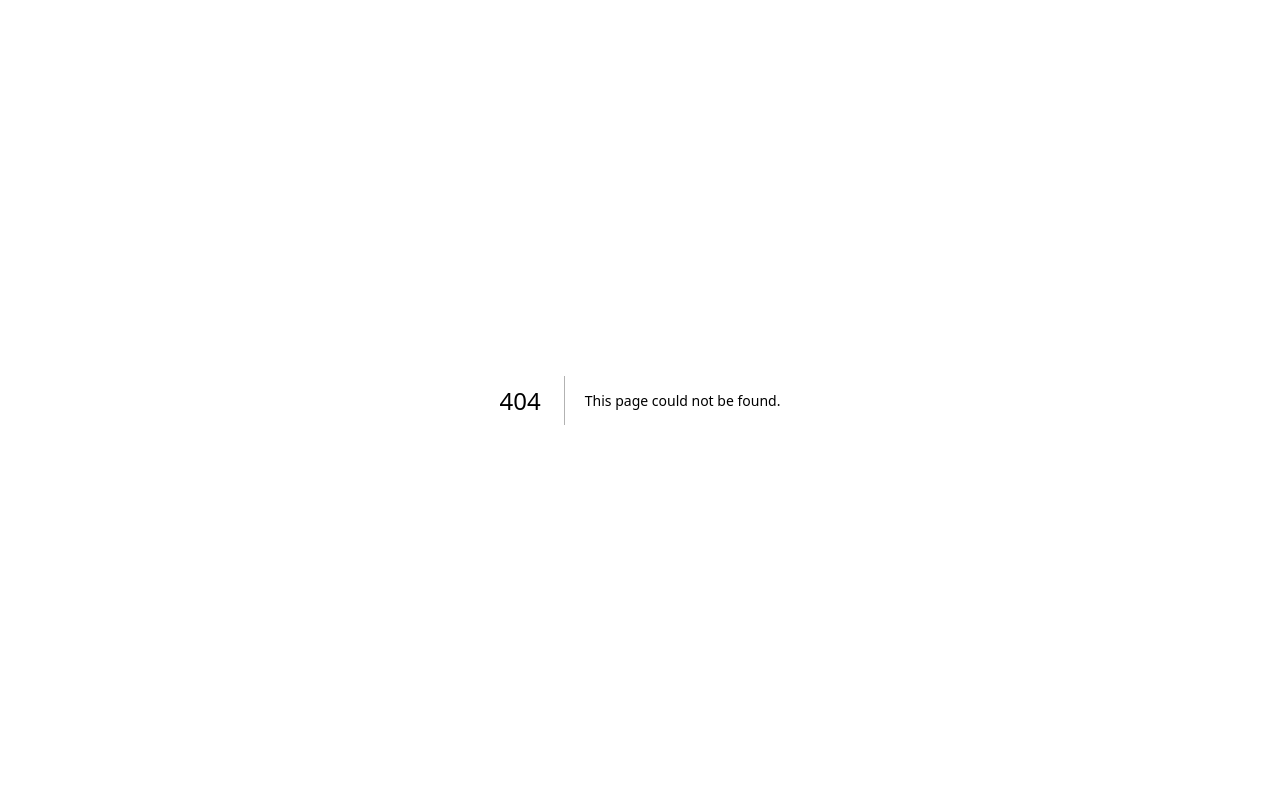
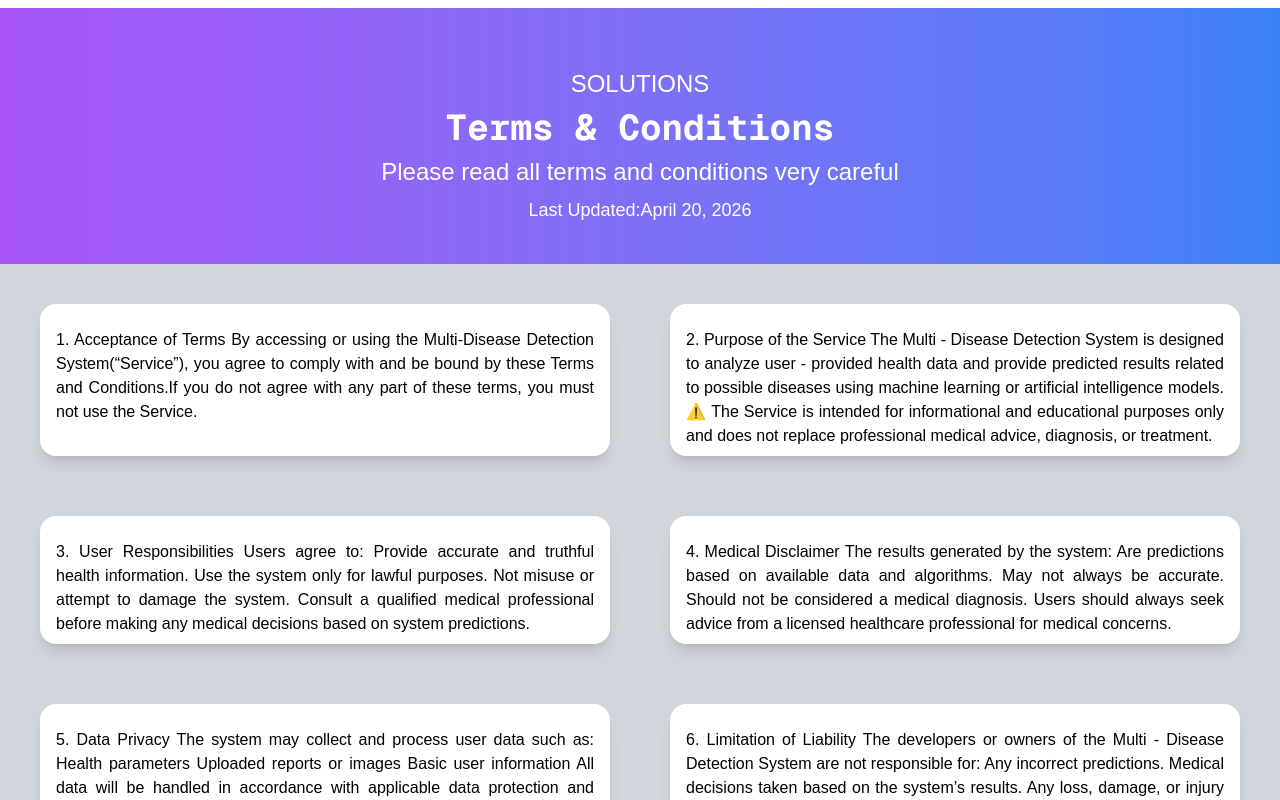
Before and after one commit to rajritik4041/Unvision, a Next.js app in the folder form_detect/frontend/: page /profile/policy in a window 1280 px wide. Before the commit this address had no page. Shown: the top 800 px of the page. Built offline with nearby package versions, Linux system fonts and the light colour scheme.

Commit message:
policy page

```diff
--- a/form_detect/frontend/src/app/(components)/profile/g/page.tsx
+++ b/form_detect/frontend/src/app/(components)/profile/g/page.tsx
@@ -6,27 +6,26 @@ import React from "react"
 export default function Profile() {
   const router = useRouter();
   return (
-    <div className="p-4 justify-items-center items-start grid grid-cols-1  md:grid-cols-3 lg:grid-cols-4 gap-10 h-full  bg-blue-400 ">
+    <div className=" h-screen bg-gradient-to-r from-sky-200 to-emerald-200 justify-center">
+      <h1 className="text-[40px] font-bold text-white mb-6 justify-items-center text-center pt-5 bg-cyan-800">Feature & Benefits</h1>
+      <div className="p-4 justify-items-center items-start grid grid-cols-1 h-fit   md:grid-cols-3 lg:grid-cols-4 gap-10 bg-gradient-to-r from-sky-200 to-emerald-200">
 
 
 
-      <div className=" md:h-20 w-20 sm:h-40"><img className="hover:scale-110 transition" src="https://cdn.iconsax.io/icons/free/rounded/business/bold/personalcard_user-profile-contact-information-id-card-temp.webp" alt="" />
-
-
-        <div className="place-items-center gap-2 p-5 m-2 sm:text-lg md:text-xl  font-semibold font-serif text-white  hover:scale-110 transition">
-          <h2 className="text-white hover:bg-blue-500">" Dectect Early.Act Smart.Live Better "</h2>
+        <div className=" w-full h-full pt-8 justify-items-center hover:scale-110 transition text-white hover:bg-blue-500 text-justify bg-lime-400 ">
+          <img src="https://cdn.iconsax.io/icons/free/rounded/business/bold/personalcard_user-profile-contact-information-id-card-temp.webp" alt="" />
+          <div className="place-items-center gap-2 p-5 m-2 sm:text-lg md:text-[18px]  font-semibold font-serif text-white     justify-items-center items-center text-center">
+            <h2>" Dectect Early.Act Smart.Live Better "</h2>
           </div>
-
-
         </div>
 
 
 
-      <div className="md:h-20 w-20 sm:h-40"><img className="hover:scale-110 transition " src="https://cdn.iconsax.io/icons/free/rounded/location/bold/global-search_find-query-explore-search-results-information-temp.webp" alt="" />
+        <div className="w-full h-full pt-8 justify-items-center hover:scale-110 transition text-white hover:bg-blue-500 bg-lime-400 "><img src="https://cdn.iconsax.io/icons/free/rounded/location/bold/global-search_find-query-explore-search-results-information-temp.webp" alt="" />
 
 
-        <div className=" place-items-center  gap-2 p-6 m-2  font-semibold font-serif  text-white hover:scale-110 transition">
-          <h2 className="text-white hover:bg-blue-500 sm:text-lg md:text-xl h-fit" >"Smarter Health Starts Here"
+          <div className=" place-items-center  gap-2 p-6 m-2  font-semibold font-serif  justify-items-center items-center  text-justify">
+            <h2 className="sm:text-lg md:text-[18px] h-fit" >"Smarter Health Starts Here"
               <p>AI-powered tools to help you detect possible health issues early,understand
                 symptoms,and take informed steps toward better care.</p></h2>
           </div>
@@ -36,17 +35,17 @@ export default function Profile() {
 
 
 
-      <div className="md:h-20 w-20 sm:h-40"><img className="hover:scale-110 transition" src="https://cdn.iconsax.io/icons/pro/rounded/travel/linear/search_magnifying-glass-find-query-locate-discover-information-temp.webp" alt="" />
+        <div className="w-fit h-full pt-8 justify-items-center hover:scale-110 transition text-white hover:bg-blue-500 bg-lime-400 "><img className="hover:scale-110 transition" src="https://cdn.iconsax.io/icons/pro/rounded/travel/linear/search_magnifying-glass-find-query-locate-discover-information-temp.webp" alt="" />
 
-        <div className=" place-items-center  gap-2 p-5 m-2  font-semibold font-serif  text-white  hover:scale-110 transition"><p className="text-white hover:bg-blue-500 sm:text-lg md:text-xl">Search for health information and resources.</p>
+          <div className=" place-items-center  gap-2 p-5 m-2  font-semibold font-serif justify-items-center items-center text-justify"><p className="sm:text-lg md:text-[18px">Search for health information and resources.</p>
           </div>
 
 
         </div>
 
-      <div className="md:h-20 w-20 sm:h-40 "><img className="hover:scale-110 transition" src="https://cdn.iconsax.io/icons/pro/rounded/essential/linear/question-mark-circle_help-information-query-support-assistance-faq-temp.webp" alt="" />
+        <div className="w-fit h-full pt-8 justify-items-center hover:scale-110 transition text-white hover:bg-blue-500 bg-lime-400 "><img className="hover:scale-110 transition" src="https://cdn.iconsax.io/icons/pro/rounded/essential/linear/question-mark-circle_help-information-query-support-assistance-faq-temp.webp" alt="" />
 
-        <div className=" place-items-center  gap-2 p-5 m-2 font-semibold font-serif  text-white  hover:scale-110 transition"><p className="text-white hover:bg-blue-500  sm:text-lg md:text-xl ">Get help and support for your health-related questions.</p>
+          <div className=" place-items-center  gap-2 p-5 m-2 font-semibold font-serif justify-items-center items-center text-justify"><p className="  sm:text-lg md:text-[18px] ">Get help and support for your health-related questions.</p>
           </div>
 
 
@@ -57,8 +56,10 @@ export default function Profile() {
         </div>
 
       </div>
+    </div>
+
 
 
 
   );
-}
+};
--- a/form_detect/frontend/src/app/(components)/profile/home/page.tsx
+++ b/form_detect/frontend/src/app/(components)/profile/home/page.tsx
@@ -48,6 +48,11 @@ export default function Profile() {
           View Profile
         </button>
       </Link>
+         <Link href="/profile/policy">
+        <button className="bg-blue-500 text-white p-2 mt-4">
+          View Profile
+        </button>
+      </Link>
       <button
         onClick={handleLogout}
         className="bg-red-500 text-white p-2 mt-4"
--- /dev/null
+++ b/form_detect/frontend/src/app/(components)/profile/policy/page.tsx
@@ -0,0 +1,103 @@
+"use client"
+import { useEffect, useState } from "react";
+import Link from "next/link";
+import { useRouter } from "next/navigation";
+import React from "react"
+export default function Profile() {
+      const router = useRouter();
+
+      return (
+            <>
+                  <div >
+                        <h1 className="w-full  justify-center items-center text-center bg-gradient-to-r from-[rgb(168,85,247)] to-[rgb(59,130,246)] text-white" >
+                              <div className="w-full h-fit mt-2 pt-3 " >
+                                    <div className="text-2xl pt-10 mt-2 " > SOLUTIONS </div>
+                                    < div className="text-4xl font-bold font-mono mt-2" > Terms & Conditions </ div>
+                                    < div className="text-2xl mt-2" > Please read all terms and conditions very careful </ div>
+                                    < div className="text-lg pb-10 mt-2" > Last Updated:April 20, 2026 </ div>
+                              </div>
+                        </h1>
+                        < div className="grid sm:grid-cols-1 md:grid-cols-1 lg:grid-cols-2 p-10 gap-15 bg-gray-300 text-black text-justify w-full h-full" >
+                              <p className="max-w-4xl pt-6 pb-2 pr-4 pl-4 mx-auto rounded-2xl shadow-lg bg-white  hover:bg-purple-400 hover:text-white" > 1. Acceptance of Terms
+
+                                    By accessing or using the Multi-Disease Detection System(“Service”), you agree to comply with and be bound by these Terms and Conditions.If you do not agree with any part of these terms, you must not use the Service.</p>
+
+                              < p className="max-w-4xl pt-6 pb-2 pr-4 pl-4 mx-auto rounded-2xl shadow-lg bg-white  hover:bg-purple-400 hover:text-white" > 2. Purpose of the Service
+
+                                    The Multi - Disease Detection System is designed to analyze user - provided health data and provide predicted results related to possible diseases using machine learning or artificial intelligence models.
+
+                                    ⚠️ The Service is intended for informational and educational purposes only and does not replace professional medical advice, diagnosis, or treatment. </ p>
+
+                              < p className="max-w-4xl pt-6 pb-2 pr-4 pl-4 mx-auto rounded-2xl shadow-lg bg-white  hover:bg-purple-400 hover:text-white" > 3. User Responsibilities
+
+                                    Users agree to:
+
+                                    Provide accurate and truthful health information.
+                                    Use the system only for lawful purposes.
+                                    Not misuse or attempt to damage the system.
+                                    Consult a qualified medical professional before making any medical decisions based on system predictions.</ p  >
+
+                              < p className="max-w-4xl pt-6 pb-2 pr-4 pl-4 mx-auto rounded-2xl shadow-lg bg-white  hover:bg-purple-400 hover:text-white" > 4. Medical Disclaimer
+
+                                    The results generated by the system:
+
+                                    Are predictions based on available data and algorithms.
+                                    May not always be accurate.
+                                    Should not be considered a medical diagnosis.
+
+                                    Users should always seek advice from a licensed healthcare professional for medical concerns.</ p>
+
+                              < p className="max-w-4xl pt-6 pb-2 pr-4 pl-4 mx-auto rounded-2xl shadow-lg bg-white  hover:bg-purple-400 hover:text-white" > 5. Data Privacy
+
+                                    The system may collect and process user data such as:
+
+                                    Health parameters
+                                    Uploaded reports or images
+                                    Basic user information
+
+                                    All data will be handled in accordance with applicable data protection and privacy laws.The system will take reasonable measures to protect user data.</ p>
+
+                              < p className="max-w-4xl pt-6 pb-2 pr-4 pl-4 mx-auto rounded-2xl shadow-lg bg-white  hover:bg-purple-400 hover:text-white" > 6. Limitation of Liability
+
+                                    The developers or owners of the Multi - Disease Detection System are not responsible for:
+
+                                    Any incorrect predictions.
+                                    Medical decisions taken based on the system’s results.
+                                    Any loss, damage, or injury resulting from reliance on the Service.
+
+                                    Use of the system is at the user's own risk.</ p >
+
+                              < p className="max-w-4xl pt-6 pb-2 pr-4 pl-4 mx-auto rounded-2xl shadow-lg bg-white  hover:bg-purple-400 hover:text-white" > 7. System Availability
+
+                                    We do not guarantee that the system will be:
+
+                                    Available at all times
+                                    Free from errors
+                                    Completely secure
+
+                                    The service may be updated, modified, or discontinued at any time without prior notice.</ p >
+
+                              < p className="max-w-4xl pt-6 pb-2 pr-4 pl-4 mx-auto rounded-2xl shadow-lg bg-white  hover:bg-purple-400 hover:text-white" > 8. Intellectual Property
+
+                                    All content, algorithms, design, and software related to the Multi - Disease Detection System are the intellectual property of the developers and may not be copied, modified, or redistributed without permission.</ p   >
+
+                              <p className="max-w-4xl pt-6 pb-2 pr-4 pl-4 mx-auto rounded-2xl shadow-lg bg-white  hover:bg-purple-400 hover:text-white" > 9. Changes to Terms
+
+                                    We reserve the right to modify or update these Terms and Conditions at any time.Continued use of the system after changes indicates acceptance of the updated terms.</p>
+
+                              <p className="max-w-4xl pt-6 pb-2 pr-4 pl-4 mx-auto rounded-2xl shadow-lg bg-white  hover:bg-purple-400 hover:text-white" > 10. Contact Information
+
+                                    If you have any questions regarding these Terms and Conditions, please contact:
+
+                                    📧 Email: support @example.com
+
+                                    📍 Address: Your Organization / Institution </p>
+                        </div>
+                  </div>
+
+            </ >
+
+
+
+      )
+};
```
Lines whose indentation alone changed are shown as unchanged.
